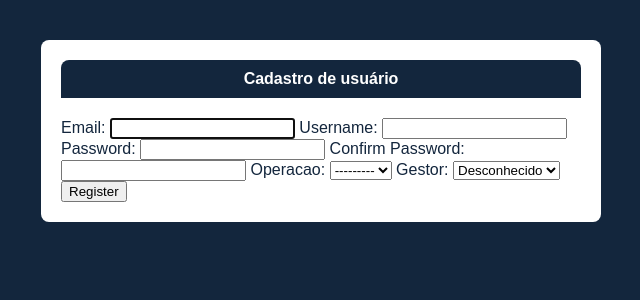
After one commit to fanecovsf/moby-apps, a Django app: page /troca-turno/register/ in a window 1280 px wide. The commit adds this page. Shown: the top 300 px of the page, without its empty margins (319-959 px from the left). Run offline with Django 4.2, Linux system fonts and the light colour scheme; the visitor is signed in with stand-in values (Sample User, id 1); data that the repository does not hold is empty; parts of the project's set-up code (start-up, migrations or seed data) failed here and were passed over; some libraries are stand-ins or nearby versions.

Commit message:
🆕 Feat: Implementado informação de gestor no usuário Implementado forms customizado para registro de usuário

```diff
--- a/moby/settings.py
+++ b/moby/settings.py
@@ -38,6 +38,7 @@ INSTALLED_APPS = [
     'django.contrib.sessions',
     'django.contrib.messages',
     'django.contrib.staticfiles',
+    'crispy_forms',
 ]
 
 INSTALLED_APPS += [
@@ -157,3 +158,5 @@ MEDIA_URL = '/media/'
 MEDIA_ROOT = os.path.join(BASE_DIR, 'media')
 
 LOGOUT_REDIRECT_URL = 'login/'
+
+CRISPY_TEMPLATE_PACK = 'bootstrap4'
--- a/troca_turno/admin.py
+++ b/troca_turno/admin.py
@@ -17,7 +17,7 @@ class CustomUserAdmin(UserAdmin):
     list_filter = ('email', 'operacao')
 
     fieldsets = (
-        (None, {"fields": ("email", "username", "password", "operacao")}),
+        (None, {"fields": ("email", "username", "password", "operacao", "gestor")}),
         ("Permissions", {"fields": ("is_staff", "is_active", "groups", "user_permissions")}),
     )
     add_fieldsets = (
@@ -25,7 +25,7 @@ class CustomUserAdmin(UserAdmin):
             "classes": ("wide",),
             "fields": (
                 "email", "username","password1", "password2", "is_staff",
-                "is_active", "groups", "user_permissions", "operacao"
+                "is_active", "groups", "user_permissions", "operacao", "gestor"
             )}
         ),
     )
--- a/troca_turno/forms.py
+++ b/troca_turno/forms.py
@@ -5,7 +5,14 @@ from .models import MobyUser
 class MobyUserCreationForm(UserCreationForm):
     class Meta:
         model = MobyUser
-        fields = ('email',)
+        fields = ("email", "username", "password1", "password2", "operacao", "gestor")
+
+    def save(self, commit=True):
+        user = super(MobyUserCreationForm, self).save(commit=False)
+
+        if commit:
+            user.save()
+        return user
 
 class MobyUserChangeForm(forms.ModelForm):
     class Meta:
--- a/troca_turno/models.py
+++ b/troca_turno/models.py
@@ -37,7 +37,7 @@ class MobyUser(AbstractUser):
 
     email = models.EmailField(("email_address"), unique=True)
     operacao = models.ForeignKey(Operacao, related_name='operacoesUser', on_delete=models.PROTECT, blank=True, null=True)
-    nome_atlas = models.CharField(max_length=255, unique=True, blank=True, null=True)
+    gestor = models.BooleanField(blank=True, null=True)
 
     USERNAME_FIELD = "email"
     REQUIRED_FIELDS = []
--- a/troca_turno/services.py
+++ b/troca_turno/services.py
@@ -15,6 +15,13 @@ class MobyUserService:
     def query_all():
         usuarios = MobyUser.objects.using(DATABASE).all()
         return usuarios
+
+    @staticmethod
+    def is_manager(user:MobyUser):
+        if user.gestor:
+            return True
+        else:
+            return False
 
     @staticmethod
     def exclude_email(email):
--- a/troca_turno/templates/painel.html
+++ b/troca_turno/templates/painel.html
@@ -22,6 +22,9 @@
         <div class="btn-container">
             <a href="{% url 'cadastro-torre' %}" class="btn btn-torre">Cadastrar Torre</a>
             <a href="{% url 'registro-passagem' %}" class="btn btn-registrar">Registrar Passagem</a>
+            {% if is_manager %}
+            <a href="{% url 'registro-usuario' %}" class="btn btn-user-register">Registrar usuário</a>
+            {% endif %}
             <a href="{% url 'logout' %}" class="btn btn-sair">Logout</a>
         </div>
         <h2 class="titulo">Passagens</h2>
--- /dev/null
+++ b/troca_turno/templates/registro-usuario.html
@@ -0,0 +1,55 @@
+<!DOCTYPE html>
+<html>
+<head>
+    {% load static %}
+    <meta charset="UTF-8" />
+    <meta http-equiv="X-UA-Compatible" content="IE=edge" />
+    <meta name="viewport" content="width=device-width, initial-scale=1.0" />
+    <link href="{% static 'styles/style-cadastro-torre.css' %}" rel="stylesheet" />
+    <link rel="icon" type="image/x-icon" href="{% static 'icon/icon.ico' %}">
+    <title>Cadastro de usuário</title>
+</head>
+<body>
+    {% load crispy_forms_tags %}
+    <div class="container">
+        <div class="header">
+            <h1>Cadastro de usuário</h1>
+        </div>
+        <form action="{% url 'registro-usuario' %}" method="post">
+            {% csrf_token %}
+            <!-- Email -->
+            <label for="{{ form.email.id_for_label }}">Email:</label>
+            {{ form.email }}
+            {{ form.email.errors }}
+
+            <!-- Username -->
+            <label for="{{ form.username.id_for_label }}">Username:</label>
+            {{ form.username }}
+            {{ form.username.errors }}
+
+            <!-- Password -->
+            <label for="{{ form.password1.id_for_label }}">Password:</label>
+            {{ form.password1 }}
+            {{ form.password1.errors }}
+
+            <!-- Confirm Password -->
+            <label for="{{ form.password2.id_for_label }}">Confirm Password:</label>
+            {{ form.password2 }}
+            {{ form.password2.errors }}
+
+            <!-- Operacao -->
+            <label for="{{ form.operacao.id_for_label }}">Operacao:</label>
+            {{ form.operacao }}
+            {{ form.operacao.errors }}
+
+            <!-- Gestor -->
+            <label for="{{ form.gestor.id_for_label }}">Gestor:</label>
+            {{ form.gestor }}
+            {{ form.gestor.errors }}
+
+            <!-- Submit Button -->
+            <button type="submit">Register</button>
+        </form>
+    </div>
+</body>
+</html>
--- a/troca_turno/urls.py
+++ b/troca_turno/urls.py
@@ -5,6 +5,7 @@ from troca_turno.views import Views
 
 urlpatterns = [
     path("", Views.red_painel, name="red-painel"),
+    path("register/", Views.registro_usuario, name='registro-usuario'),
     path('painel/', Views.painel_principal, name='painel-principal'),
     path('painel/cadastro-torre/', Views.cadastro_torre, name='cadastro-torre'),
     path('painel/registro-passagem', Views.registro_passagem, name='registro-passagem'),
--- a/troca_turno/views.py
+++ b/troca_turno/views.py
@@ -2,8 +2,10 @@ from django.shortcuts import render, redirect
 from django.http.response import HttpResponse
 from django.contrib.auth.decorators import login_required
 from django.utils import timezone
+from django.contrib import messages
 
 from troca_turno.services import MobyUserService, PassagemService, TorreService, OperacaoService, ViagensService
+from troca_turno.forms import MobyUserCreationForm
 
 import datetime
 
@@ -21,6 +23,8 @@ class Views:
         passagens = PassagemService.op_filter(request)
         torres = TorreService.query_for_user(request)
         usuarios = MobyUserService.op_filter(request)
+
+        is_manager = MobyUserService.is_manager(user)
 
         data_final = timezone.make_aware(timezone.datetime.now().replace(hour=23, minute=59, second=59))
         data_inicial = data_final - timezone.timedelta(days=2)
@@ -70,7 +74,8 @@ class Views:
                 'user':user,
                 'passagens':passagens,
                 'torres': torres,
-                'usuarios': usuarios
+                'usuarios': usuarios,
+                'is_manager': is_manager,
             })
 
         if request.method == 'GET':
@@ -81,7 +86,25 @@ class Views:
                 'passagens':passagens,
                 'torres': torres,
                 'usuarios': usuarios,
+                'is_manager': is_manager,
             })
+
+
+    @login_required(login_url='/login/')
+    def registro_usuario(request):
+
+        if request.method == "POST":
+            form = MobyUserCreationForm(request.POST)
+            if form.is_valid():
+                user = form.save()
+                messages.success(request, "Usuário registrado com sucesso.")
+                return redirect('painel-principal')
+            else:
+                for field, errors in form.errors.items():
+                    for error in errors:
+                        messages.error(request, f"Erro no campo {field}: {error}")
+        form = MobyUserCreationForm()
+        return render(request=request, template_name="registro-usuario.html", context={"form":form})
 
 
     @login_required(login_url='/login/')
```
Also changed, not shown: troca_turno/static/styles/style-painel.css (+5 -2 lines), troca_turno/migrations/0014_delete_viagens_remove_mobyuser_nome_atlas_and_more.py (added).
